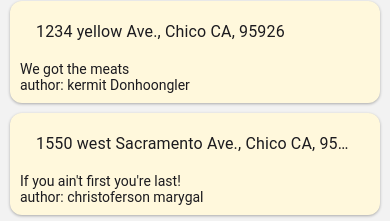
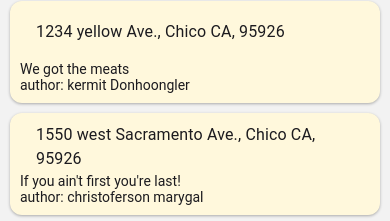
Before and after one commit to ChicoState/neighborhood-deals, a React Native app in the folder frontend/: screen /home in a window 390 px wide. Shown: the part 203-424 px from the top of the page. Built offline with nearby package versions, Linux system fonts and the light colour scheme; no server answers.

Commit message:
changed something in display

```diff
--- a/frontend/components/displayData.tsx
+++ b/frontend/components/displayData.tsx
@@ -26,7 +26,11 @@ function DisplayData(): JSX.Element {
       {post.map((item, key) => {
         return (
           <Card key={key} style={styles.card}>
-            <Card.Title title={item.location} />
+            <Card.Title
+              title={item.location}
+              // titleStyle={styles.title}
+              titleNumberOfLines={3}
+            />
             <Text>{item.desc}</Text>
             <Text>author: {item.name}</Text>
           </Card>
@@ -42,5 +46,9 @@ const styles = StyleSheet.create({
     padding: 10,
     margin: 5,
   },
+  // title: {
+  //   flexDirection: 'row',
+  //   flexWrap: 'wrap',
+  // },
 });
 export default DisplayData;
```
